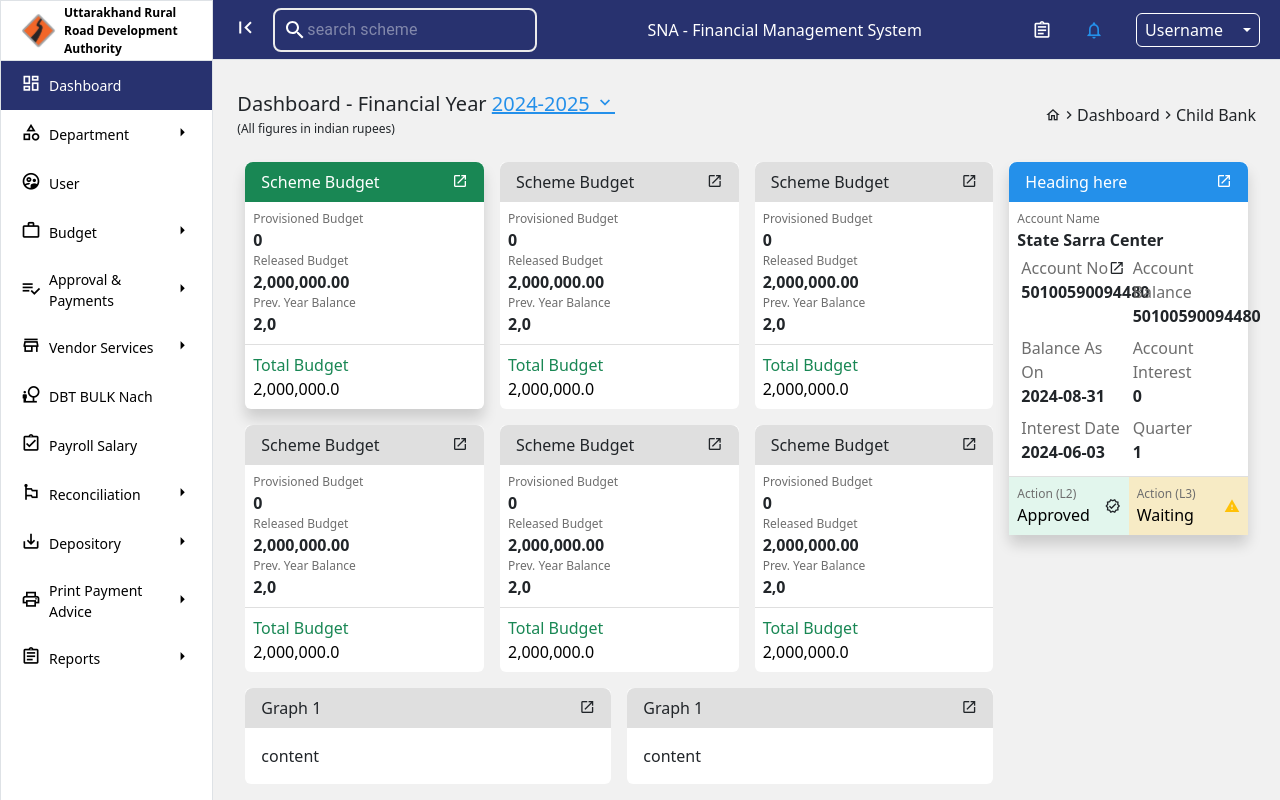
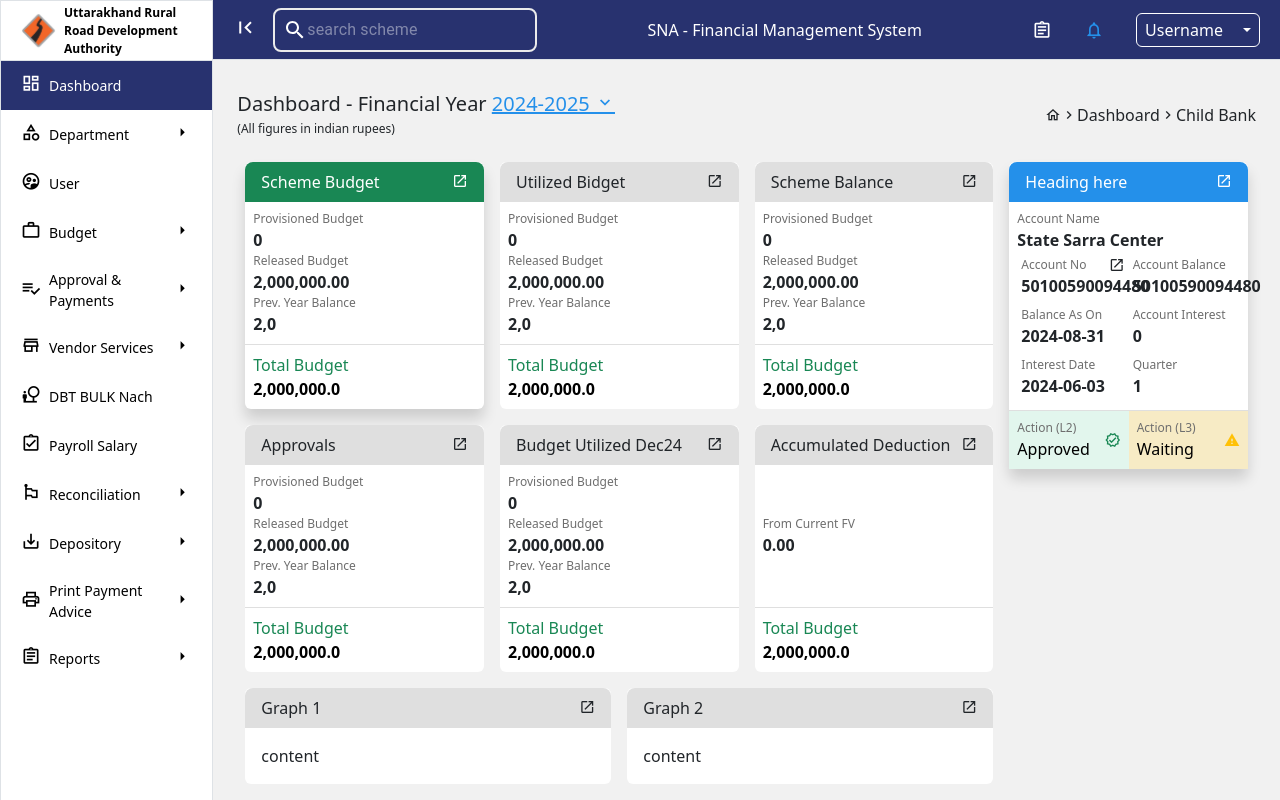
Before and after one commit to NaveenWebDev/newCompanyDashboard, a React (Vite) app: page / in a window 1280 px wide. Built offline with nearby package versions, Linux system fonts and the light colour scheme.

Commit message:
change card content

```diff
--- a/src/components/DashboardData.jsx
+++ b/src/components/DashboardData.jsx
@@ -44,14 +44,14 @@ const DashboardData = () => {
                 </div>
                 <div className="bottom border-top-black-10 row p-2">
                   <span className="text-success-100 col-12"> Total Budget</span>
-                  <span className="text-black"> 2,000,000.0 </span>
+                  <span className="text-black fw-600"> 2,000,000.0 </span>
                 </div>
               </div>
             </div>
             <div className="col-4 p-2">
               <div className="d-flex rounded-2 flex-column bg-white justify-content-between h-100">
                 <div className="bg-black-10 border-radius-t8px py-2 px-3 d-flex justify-content-between align-items-center ">
-                  <span>Scheme Budget </span>
+                  <span>Utilized Bidget </span>
                   <span>
                     <i className="icon-open_in_new"></i>
                   </span>
@@ -66,14 +66,14 @@ const DashboardData = () => {
                 </div>
                 <div className="bottom border-top-black-10 row p-2">
                   <span className="text-success-100 col-12"> Total Budget</span>
-                  <span className="text-black"> 2,000,000.0 </span>
+                  <span className="text-black fw-600"> 2,000,000.0 </span>
                 </div>
               </div>
             </div>
             <div className="col-4 p-2">
               <div className="d-flex rounded-2 flex-column bg-white justify-content-between h-100">
                 <div className="bg-black-10 border-radius-t8px py-2 px-3 d-flex justify-content-between align-items-center">
-                  <span>Scheme Budget </span>
+                  <span>Scheme Balance</span>
                   <span>
                     <i className="icon-open_in_new"></i>
                   </span>
@@ -88,14 +88,14 @@ const DashboardData = () => {
                 </div>
                 <div className="bottom border-top-black-10 row p-2">
                   <span className="text-success-100 col-12"> Total Budget</span>
-                  <span className="text-black"> 2,000,000.0 </span>
+                  <span className="text-black fw-600"> 2,000,000.0 </span>
                 </div>
               </div>
             </div>
             <div className="col-4 p-2">
               <div className="d-flex rounded-2 flex-column bg-white justify-content-between h-100">
                 <div className="border-radius-t8px py-2 px-3 bg-black-10 d-flex justify-content-between align-items-center">
-                  <span>Scheme Budget </span>
+                  <span>Approvals </span>
                   <span>
                     <i className="icon-open_in_new"></i>
                   </span>
@@ -110,14 +110,14 @@ const DashboardData = () => {
                 </div>
                 <div className="bottom border-top-black-10 row p-2">
                   <span className="text-success-100 col-12"> Total Budget</span>
-                  <span className="text-black"> 2,000,000.0 </span>
+                  <span className="text-black fw-600"> 2,000,000.0 </span>
                 </div>
               </div>
             </div>
             <div className="col-4 p-2">
               <div className="d-flex rounded-2 flex-column bg-white justify-content-between h-100">
                 <div className="bg-black-10 border-radius-t8px py-2 px-3 d-flex justify-content-between align-items-center">
-                  <span>Scheme Budget </span>
+                  <span>Budget Utilized Dec24 </span>
                   <span>
                     <i className="icon-open_in_new"></i>
                   </span>
@@ -132,29 +132,29 @@ const DashboardData = () => {
                 </div>
                 <div className="bottom border-top-black-10 row p-2">
                   <span className="text-success-100 col-12"> Total Budget</span>
-                  <span className="text-black"> 2,000,000.0 </span>
+                  <span className="text-black fw-600"> 2,000,000.0 </span>
                 </div>
               </div>
             </div>
             <div className="col-4 p-2">
               <div className="d-flex rounded-2 flex-column bg-white justify-content-between h-100">
-                <div className="bg-black-10 border-radius-t8px py-2 px-3 d-flex justify-content-between a;ogm-items-center">
-                  <span>Scheme Budget </span>
+                <div className="bg-black-10 border-radius-t8px py-2 px-3 d-flex justify-content-between align-items-center">
+                  <span>Accumulated Deduction </span>
                   <span>
                     <i className="icon-open_in_new"></i>
                   </span>
                 </div>
                 <div className="mid p-2">
-                  <p className="text-black-60 fs-12px">Provisioned Budget</p>
-                  <span className="fw-600">0</span>
-                  <p className="text-black-60 fs-12px">Released Budget</p>
-                  <span className="fw-600">2,000,000.00</span>
-                  <p className="text-black-60 fs-12px">Prev. Year Balance</p>
-                  <span className="fw-600">2,0</span>
+                  <p className="text-black-60 fs-12px">From Current FV</p>
+                  <span className="fw-600">0.00</span>
+                  <p className="text-black-60 fs-12px"></p>
+                  <span className="fw-600"></span>
+                  <p className="text-black-60 fs-12px"></p>
+                  <span className="fw-600"></span>
                 </div>
                 <div className="bottom border-top-black-10 row p-2">
                   <span className="text-success-100 col-12"> Total Budget</span>
-                  <span className="text-black"> 2,000,000.0 </span>
+                  <span className="text-black fw-600"> 2,000,000.0 </span>
                 </div>
               </div>
             </div>
@@ -180,7 +180,7 @@ const DashboardData = () => {
             <div className="col-6 p-2">
               <div className="d-flex rounded-2 flex-column bg-white justify-content-between h-100">
                 <div className="border-radius-t8px py-2 px-3 bg-black-10 d-flex justify-content-between align-items-center">
-                  <span>Graph 1 </span>
+                  <span>Graph 2 </span>
                   <span>
                     <i className="icon-open_in_new"></i>
                   </span>
@@ -210,9 +210,9 @@ const DashboardData = () => {
                 <span className="fw-600">State Sarra Center</span>
 
                 <div className="row">
-                  <div className="col-6 p-1">
-                    <div className="d-flex justify-content-between  align-items-center ">
-                      <p className="text-black-60">Account No</p>
+                  <div className="col-6 p-1 bg-prime-20-hover cursor-pointer">
+                    <div className="d-flex justify-content-between align-items-center ">
+                      <p className="text-black-60 fs-12px">Account No</p>
                       <i className="icon-open_in_new"></i>
                     </div>
                     <span className="fw-600">50100590094480</span>
@@ -220,7 +220,7 @@ const DashboardData = () => {
 
                   <div className="col-6 p-1">
                     <div className="d-flex justify-content-between  align-items-center">
-                      <p className="text-black-60">Account Balance</p>
+                      <p className="text-black-60 fs-12px">Account Balance</p>
                       {/* <i className="icon-open_in_new"></i> */}
                     </div>
                     <span className="fw-600">50100590094480</span>
@@ -228,7 +228,7 @@ const DashboardData = () => {
 
                   <div className="col-6 p-1">
                     <div className="d-flex justify-content-between  align-items-center">
-                      <p className="text-black-60">Balance As On </p>
+                      <p className="text-black-60 fs-12px">Balance As On </p>
                       {/* <i className="icon-open_in_new"></i> */}
                     </div>
                     <span className="fw-600">2024-08-31</span>
@@ -236,7 +236,7 @@ const DashboardData = () => {
 
                   <div className="col-6 p-1">
                     <div className="d-flex justify-content-between  align-items-center">
-                      <p className="text-black-60">Account Interest</p>
+                      <p className="text-black-60 fs-12px">Account Interest</p>
                       {/* <i className="icon-open_in_new"></i> */}
                     </div>
                     <span className="fw-600">0</span>
@@ -244,14 +244,14 @@ const DashboardData = () => {
 
                   <div className="col-6 p-1">
                     <div className="d-flex justify-content-between  align-items-center">
-                      <p className="text-black-60">Interest Date</p>
+                      <p className="text-black-60 fs-12px">Interest Date</p>
                       {/* <i className="icon-open_in_new"></i> */}
                     </div>
                     <span className="fw-600">2024-06-03</span>
                   </div>
                   <div className="col-6 p-1">
                     <div className="d-flex justify-content-between  align-items-center">
-                      <p className="text-black-60">Quarter</p>
+                      <p className="text-black-60 fs-12px">Quarter</p>
                       {/* <i className="icon-open_in_new"></i> */}
                     </div>
                     <span className="fw-600">1</span>
@@ -267,7 +267,7 @@ const DashboardData = () => {
                   </p>
                   <span className="text-black fw-500"> Approved</span>
                   </span>
-                  <i className="icon-verified "></i>
+                  <i className="icon-verified text-success-100"></i>
                 </div>
                 <div className="bottom border-top-black-10 col-6 p-2 bg-warning-20 d-flex justify-content-between align-items-center">
                 <span>
```
